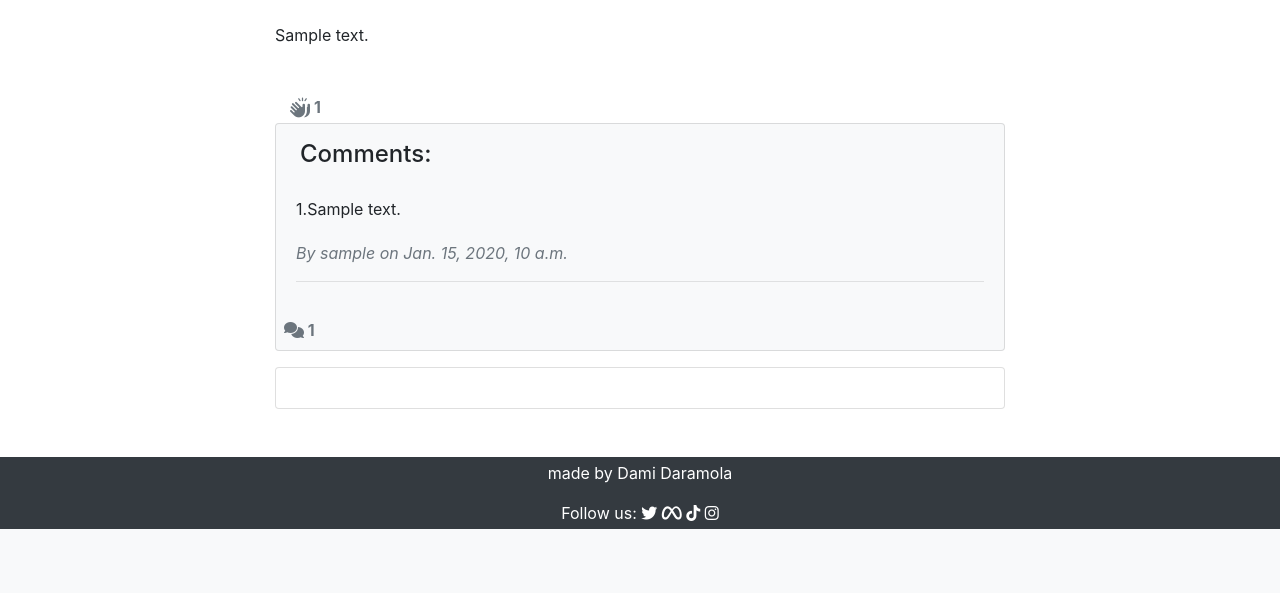
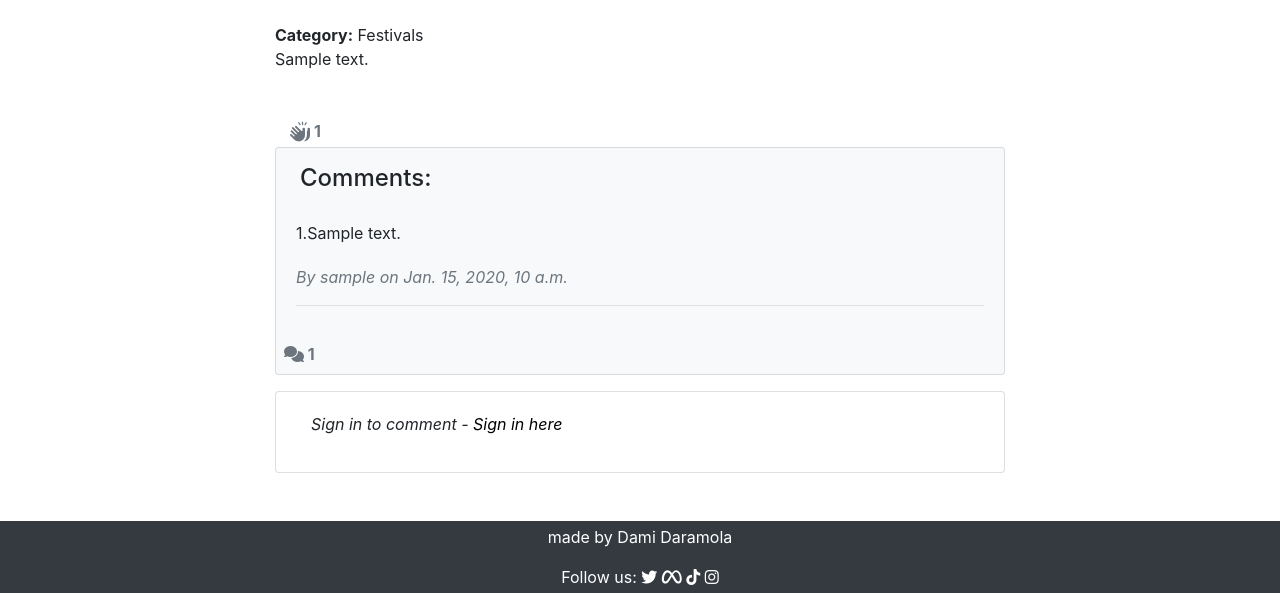
Before and after one commit to damidaramola/festive-fun-blog, a Django app: a page that uses templates/single_post.html in a window 1280 px wide. Shown: the part 513-1106 px from the top of the page. Before the commit the page ends 1042 px from the top, so only its background shows below. Run offline with Django 3.2, Linux system fonts and the light colour scheme; tables that the repository leaves empty hold one stand-in row (values such as "Sample post"); some libraries are stand-ins or nearby versions.

Commit message:
add sign in link and post category

```diff
--- a/blog/views.py
+++ b/blog/views.py
@@ -84,4 +84,5 @@ class ClapPosts(View):
             post.claps.remove(request.user)
         else:
             post.claps.add(request.user)
-        return HttpResponseRedirect(reverse('blog:single_post', args=[post.slug]))
+        return HttpResponseRedirect(reverse('blog:single_post',
+                                            args=[post.slug]))
--- a/festivefun/settings.py
+++ b/festivefun/settings.py
@@ -52,6 +52,7 @@ INSTALLED_APPS = [
     'django.contrib.staticfiles',
     'cloudinary',
     'django_summernote',
+    'crispy_bootstrap4',
     'crispy_forms',
     'blog',
 
--- a/static/css/style.css
+++ b/static/css/style.css
@@ -26,6 +26,10 @@ body{
     flex-grow: 0;
 }
 
+a {
+    color: black;
+    text-decoration: none;
+}
 /* blog section */
 
 .main-title{
--- a/templates/single_post.html
+++ b/templates/single_post.html
@@ -18,6 +18,8 @@
                         alt="orange-festival-banner" /></figure>
                 <!-- Post content/body of text-->
                 <section class="mb-5 ">
+                    <div> <strong>Category:</strong>
+                        {{post.category}}</div>
                     <p>
                         {{post.body|safe}}
                     </p>
@@ -92,6 +94,10 @@
                             {% csrf_token %}
                             <button type="submit" class="btn btn-account">Submit</button>
                         </form>
+                        {% else %}
+                        <p class="font-italic"> Sign in to comment -
+                            <a  href="{% url 'account_login' %}">Sign in here</a>
+                        </p>
                         {% endif %}
                         {% endif %}
                     </div>
```
